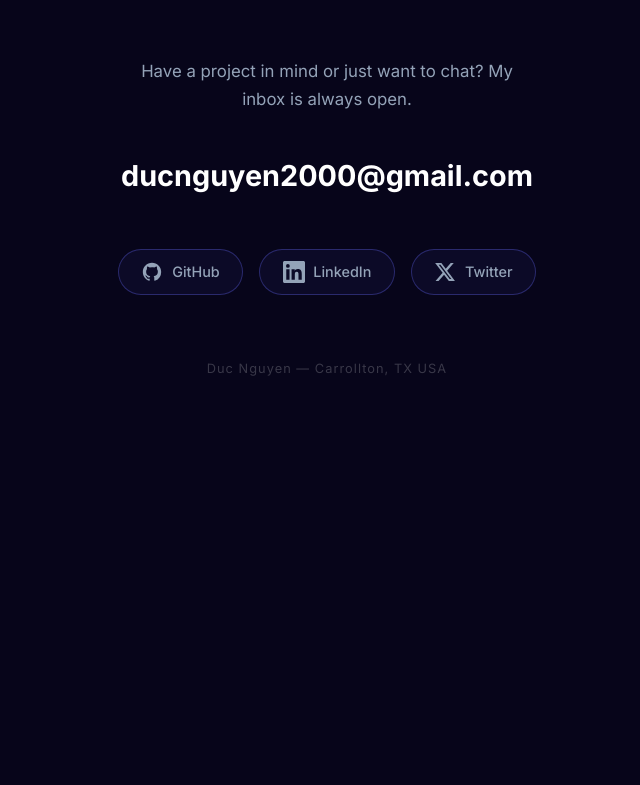
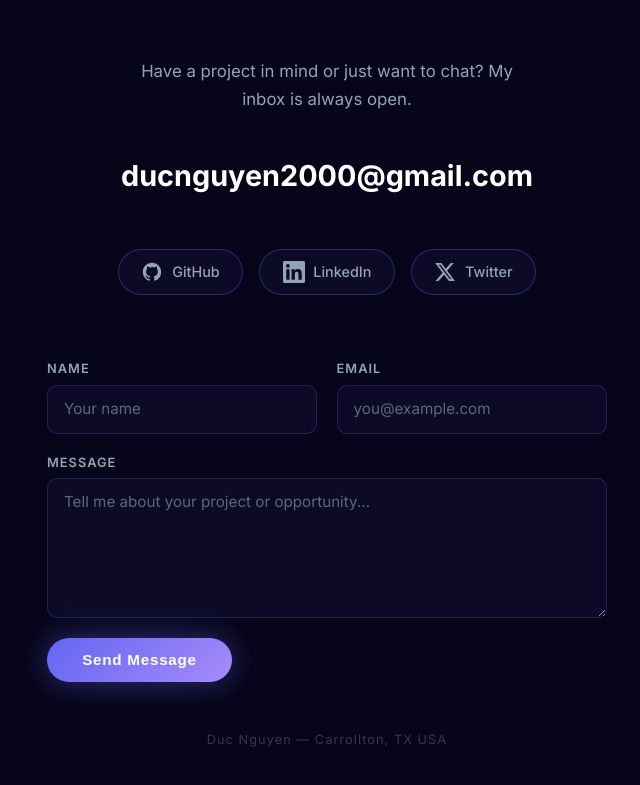
Before and after one commit to irunonpho/irunonpho.github.io, a React (Vite) app: page / in a window 1280 px wide. Shown: the part 1539-2324 px from the top of the page, without its empty margins (313-953 px from the left). Before the commit the page ends 2030 px from the top, so only its background shows below. Built offline with nearby package versions, Linux system fonts and the light colour scheme.

Commit message:
feat: added form contact

```diff
--- a/src/components/Contact.css
+++ b/src/components/Contact.css
@@ -73,6 +73,92 @@
   box-shadow: 0 8px 30px rgba(99, 102, 241, 0.25);
 }
 
+.contact-form {
+  width: 100%;
+  max-width: 560px;
+  display: flex;
+  flex-direction: column;
+  gap: 1.2rem;
+  margin-bottom: 3rem;
+  text-align: left;
+}
+
+.contact-form-row {
+  display: grid;
+  grid-template-columns: 1fr 1fr;
+  gap: 1.2rem;
+}
+
+@media (max-width: 540px) {
+  .contact-form-row { grid-template-columns: 1fr; }
+}
+
+.contact-field {
+  display: flex;
+  flex-direction: column;
+  gap: 0.4rem;
+}
+
+.contact-field label {
+  font-size: 0.8rem;
+  font-weight: 600;
+  letter-spacing: 0.08em;
+  text-transform: uppercase;
+  color: var(--text-muted);
+}
+
+.contact-field input,
+.contact-field textarea {
+  background: rgba(99, 102, 241, 0.06);
+  border: 1px solid rgba(99, 102, 241, 0.25);
+  border-radius: 10px;
+  padding: 0.75rem 1rem;
+  color: var(--text);
+  font-family: inherit;
+  font-size: 0.95rem;
+  line-height: 1.5;
+  resize: vertical;
+  transition: border-color 0.2s, box-shadow 0.2s;
+  outline: none;
+}
+
+.contact-field input::placeholder,
+.contact-field textarea::placeholder {
+  color: var(--text-muted);
+  opacity: 0.6;
+}
+
+.contact-field input:focus,
+.contact-field textarea:focus {
+  border-color: var(--accent);
+  box-shadow: 0 0 0 3px rgba(99, 102, 241, 0.15);
+}
+
+.contact-submit {
+  align-self: flex-start;
+  cursor: pointer;
+  border: none;
+}
+
+.contact-form-error {
+  color: #f87171;
+  font-size: 0.9rem;
+  margin: 0;
+}
+
+.contact-form-success {
+  width: 100%;
+  max-width: 560px;
+  margin-bottom: 3rem;
+  padding: 1.5rem;
+  border-radius: 12px;
+  border: 1px solid rgba(99, 102, 241, 0.3);
+  background: rgba(99, 102, 241, 0.08);
+  color: var(--text);
+  font-size: 1rem;
+  text-align: center;
+}
+
 .contact-footer {
   color: rgba(255, 255, 255, 0.2);
   font-size: 0.8rem;
--- a/src/components/Contact.tsx
+++ b/src/components/Contact.tsx
@@ -1,6 +1,10 @@
 import type { ReactElement } from "react";
+import { useState } from "react";
 import { contact } from "../data/contact";
 import "./Contact.css";
+
+// Sign up at https://formspree.io and replace with your form ID
+const FORMSPREE_ID = "meewoqpd";
 
 const icons: Record<string, ReactElement> = {
   github: (
@@ -21,6 +25,27 @@ const icons: Record<string, ReactElement> = {
 };
 
 export default function Contact() {
+  const [fields, setFields] = useState({ name: "", email: "", message: "" });
+  const [status, setStatus] = useState<"idle" | "sending" | "sent" | "error">("idle");
+
+  const handleChange = (e: React.ChangeEvent<HTMLInputElement | HTMLTextAreaElement>) =>
+    setFields((f) => ({ ...f, [e.target.name]: e.target.value }));
+
+  const handleSubmit = async (e: React.FormEvent) => {
+    e.preventDefault();
+    setStatus("sending");
+    try {
+      const res = await fetch(`https://formspree.io/f/${FORMSPREE_ID}`, {
+        method: "POST",
+        headers: { "Content-Type": "application/json", Accept: "application/json" },
+        body: JSON.stringify(fields),
+      });
+      setStatus(res.ok ? "sent" : "error");
+    } catch {
+      setStatus("error");
+    }
+  };
+
   return (
     <section id="contact" className="contact section">
       <div className="section-inner contact-inner">
@@ -51,6 +76,59 @@ export default function Contact() {
           ))}
         </div>
 
+        {status === "sent" ? (
+          <div className="contact-form-success">
+            <p>Thanks for reaching out — I'll get back to you soon!</p>
+          </div>
+        ) : (
+          <form className="contact-form" onSubmit={handleSubmit} noValidate>
+            <div className="contact-form-row">
+              <div className="contact-field">
+                <label htmlFor="cf-name">Name</label>
+                <input
+                  id="cf-name"
+                  name="name"
+                  type="text"
+                  placeholder="Your name"
+                  required
+                  value={fields.name}
+                  onChange={handleChange}
+                />
+              </div>
+              <div className="contact-field">
+                <label htmlFor="cf-email">Email</label>
+                <input
+                  id="cf-email"
+                  name="email"
+                  type="email"
+                  placeholder="you@example.com"
+                  required
+                  value={fields.email}
+                  onChange={handleChange}
+                />
+              </div>
+            </div>
+            <div className="contact-field">
+              <label htmlFor="cf-message">Message</label>
+              <textarea
+                id="cf-message"
+                name="message"
+                rows={5}
+                placeholder="Tell me about your project or opportunity..."
+                required
+                value={fields.message}
+                onChange={handleChange}
+              />
+            </div>
+            {status === "error" && (
+              <p className="contact-form-error">Something went wrong — please try again.</p>
+            )}
+            <button type="submit" className="btn-primary contact-submit" disabled={status === "sending"}>
+              {status === "sending" ? "Sending…" : "Send Message"}
+            </button>
+          </form>
+        )}
+
         <div className="contact-footer">
           <span>
             {contact.name} &mdash; {contact.location}
--- a/src/components/Hero.css
+++ b/src/components/Hero.css
@@ -47,10 +47,7 @@
   font-size: clamp(3rem, 8vw, 6rem);
   font-weight: 900;
   line-height: 1.05;
-  background: linear-gradient(135deg, #fff 30%, var(--accent) 70%, #a78bfa);
-  -webkit-background-clip: text;
-  -webkit-text-fill-color: transparent;
-  background-clip: text;
+  color: #fff;
   margin-bottom: 0.5rem;
 }
 
```
Also changed, not shown: .claude/settings.local.json.
